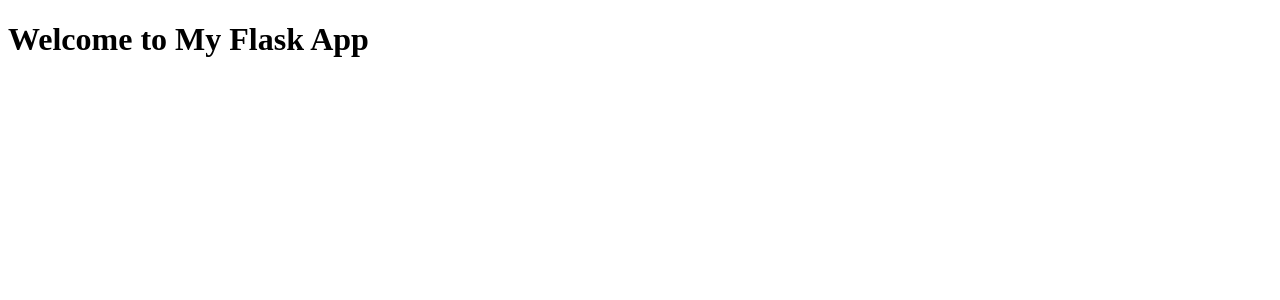
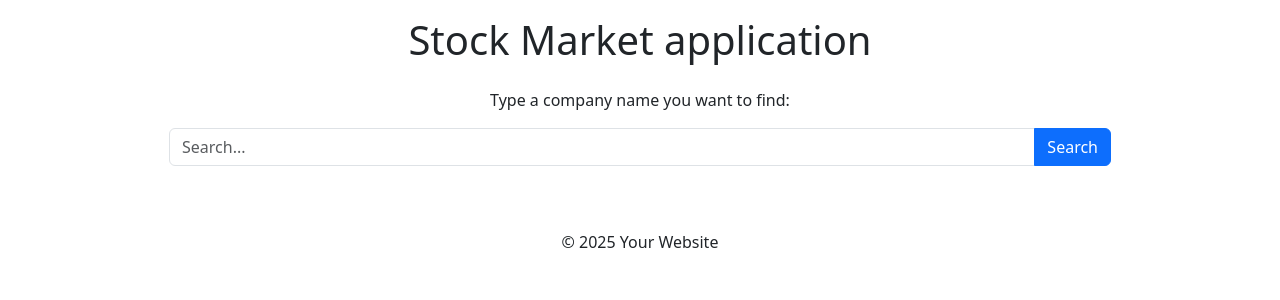
Before and after one commit to KyryloYefremov/TUL-STIN-Market, a Flask app: page / in a window 1280 px wide. Shown: the top 300 px of the page. Run offline with Flask 3, Linux system fonts and the light colour scheme.

Commit message:
Add dynamic layout. Add search filed

```diff
--- a/templates/index.html
+++ b/templates/index.html
@@ -3,9 +3,40 @@
 <head>
     <meta charset="UTF-8">
     <meta name="viewport" content="width=device-width, initial-scale=1.0">
-    <title>Flask App</title>
+    <title>Responsive Page</title>
+    <!-- Bootstrap CSS -->
+    <link href="https://cdn.jsdelivr.net/npm/bootstrap@5.3.0-alpha1/dist/css/bootstrap.min.css" rel="stylesheet">
 </head>
 <body>
-    <h1>Welcome to My Flask App</h1>
+
+    <div class="container-fluid">
+        <header class="text-center py-3">
+            <h1>Stock Market application</h1>
+        </header>
+
+
+        <div class="text-center">
+            <!-- Paragraph -->
+            <p>Type a company name you want to find:</p>
+
+            <!-- Search Form -->
+            <form action="{{ url_for('search') }}" method="GET">
+                <div class="input-group w-75 w-md-50 mx-auto">
+                    <input type="text" class="form-control" placeholder="Search..." aria-label="Search" name="query" required>
+                    <button class="btn btn-primary" type="submit">Search</button>
+                </div>
+            </form>
+        </div>
+
+
+        <footer class="text-center py-3 mt-5">
+            <p>&copy; 2025 Your Website</p>
+        </footer>
+    </div>
+
+    <!-- Bootstrap JS and Popper.js -->
+    <script src="https://cdn.jsdelivr.net/npm/@popperjs/core@2.11.6/dist/umd/popper.min.js"></script>
+    <script src="https://cdn.jsdelivr.net/npm/bootstrap@5.3.0-alpha1/dist/js/bootstrap.min.js"></script>
+
 </body>
 </html>
```
